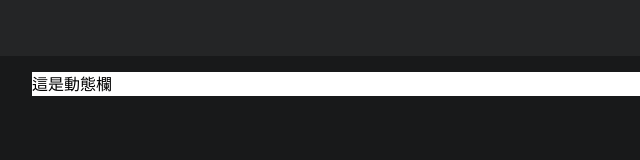
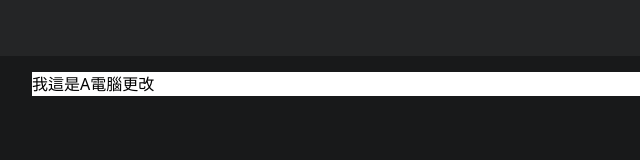
Before and after one commit to panyingia/facebook-, a website built with webpack: page src/index.html in a window 1280 px wide. Shown: the top 160 px of the page, 236-876 px from the left. Built offline with nearby package versions, Linux system fonts and the light colour scheme.

Commit message:
A電腦修改

```diff
--- a/src/index.html
+++ b/src/index.html
@@ -13,7 +13,7 @@
     <main class="min-h-[100vh] pt-main-span flex">
         <div class="max-w-[744px] w-full mx-auto h-[200vh]">
             <p class="w-full bg-white">
-                這是動態欄
+                我這是A電腦更改
             </p>
         </div>
     </main>
```
